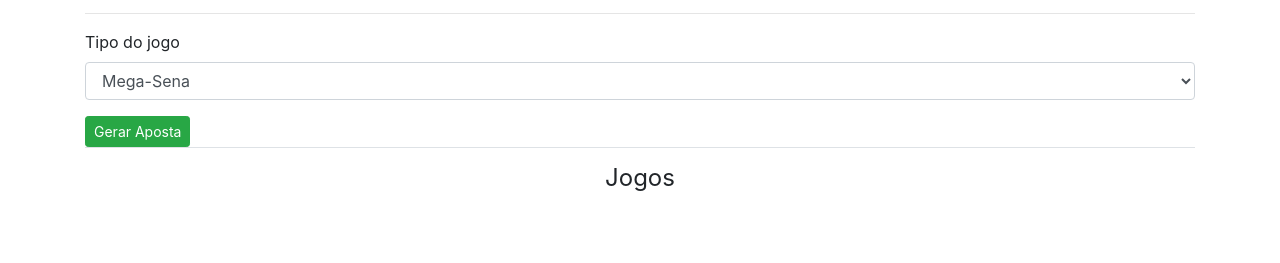
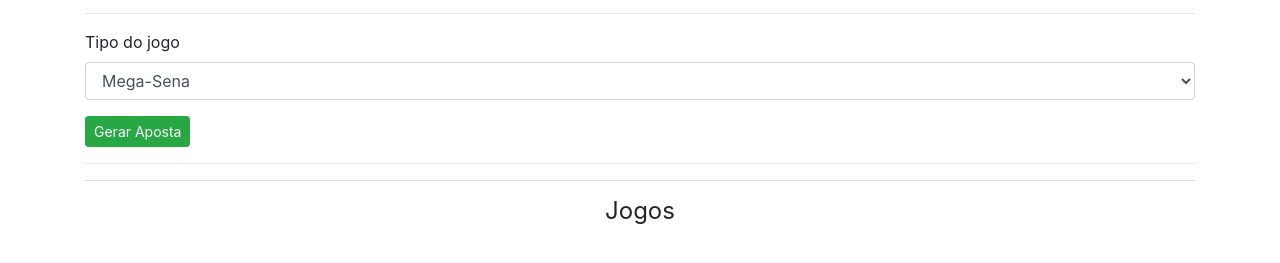
Before and after one commit to Isaias-ml/gerador_de_aposta, a plain HTML site: page index.html in a window 1280 px wide. Shown: the part 101-364 px from the top of the page. Drawn offline with Linux system fonts and the light colour scheme.

Commit message:
atualização template index

```diff
--- a/index.html
+++ b/index.html
@@ -9,8 +9,8 @@
 	<meta name="viewport" content="width=device-width">
 </head>
 
-<body>
-	<div class="container" style="padding-top:50px;">
+<body style="padding-top:50px;">
+	<div class="container">
 		<h1 style="text-align:center;">Gerador de Apostas</h1>
 
 		<hr>
@@ -25,7 +25,9 @@
 			</select>
 		</div>
 
-		<button class="btn btn-success btn-sm" onclick="gerarAposta()">Gerar Aposta</button><br>
+		<button class="btn btn-success btn-sm" onclick="gerarAposta()">Gerar Aposta</button>
+
+		<hr>
 
 		<table class="table table-striped">
 			<thead>
```
